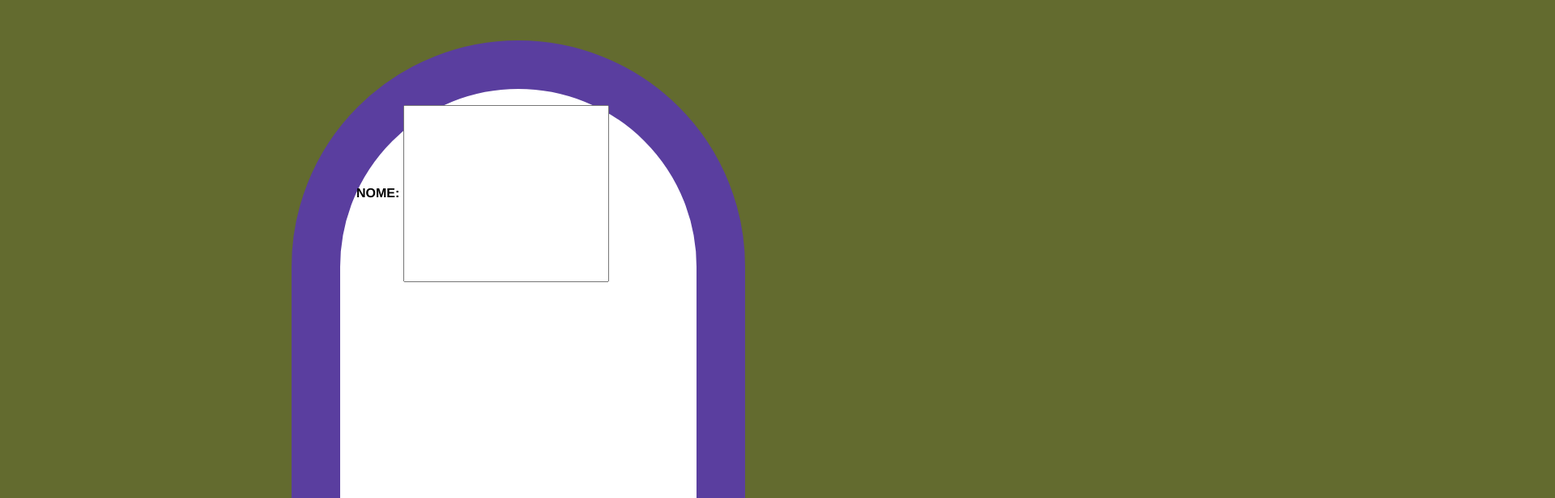
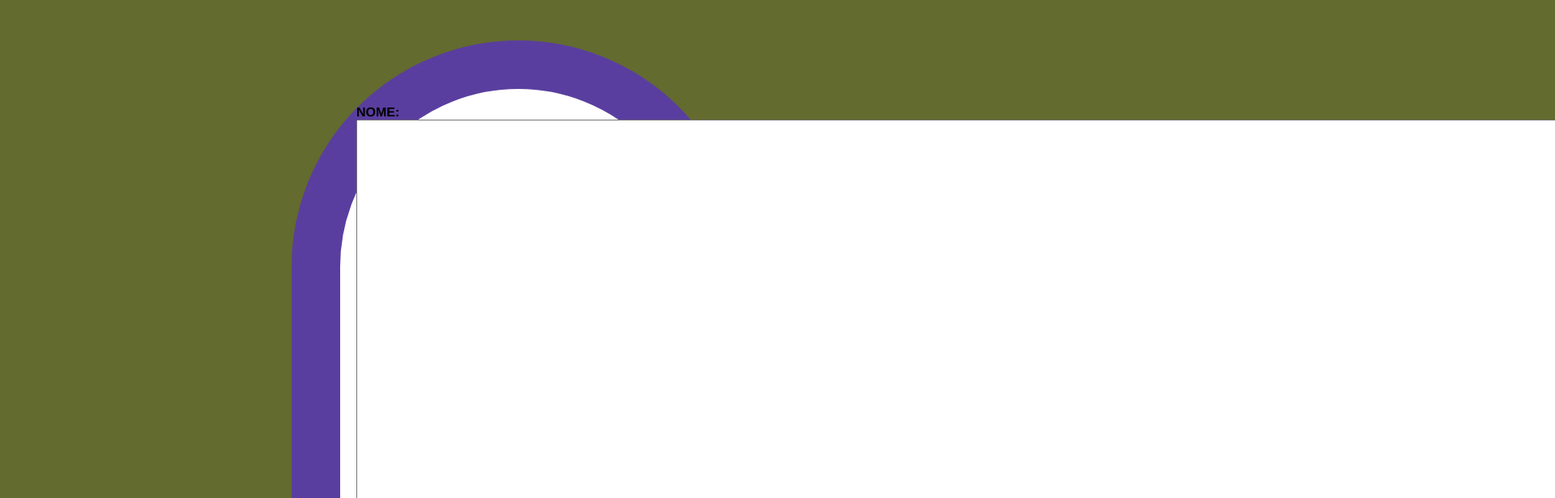
Before and after one commit to danielgavadias/Pasta, a plain HTML site: page index.html in a window 1280 px wide. Shown: the top 616 px of the page at 81% size, 1920 px wide, since content can reach past the window. Drawn offline with Linux system fonts and the light colour scheme.

Commit message:
Update style.css

```diff
--- a/style.css
+++ b/style.css
@@ -24,6 +24,6 @@ label
 input
 {
     width: 50px;
-    padding: 100px;
+    padding: 1000px;
     margin-bottom: 500px;
 }
```
